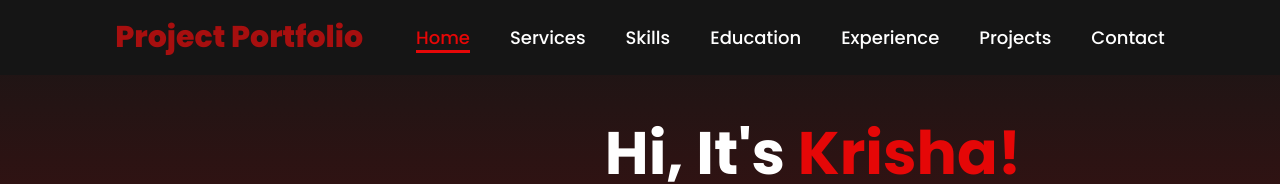
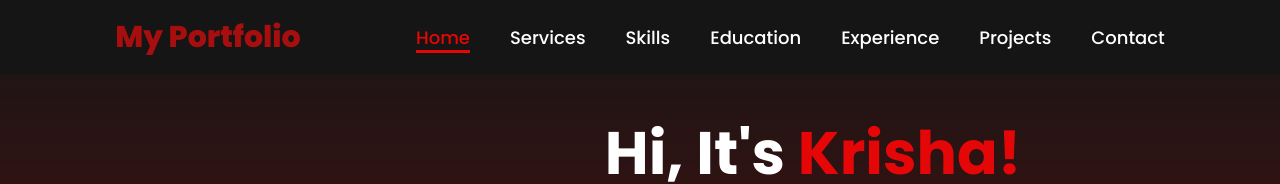
Before and after one commit to krishagyle/Sapitanan_Portfolio, a React (Vite) app in the folder Portfolio Attempt 1/: page / in a window 1280 px wide. Shown: the top 184 px of the page. Built offline with nearby package versions, Linux system fonts and the light colour scheme.

Commit message:
changed name from project portfolio to my portfolio

```diff
--- a/Portfolio Attempt 1/index.html
+++ b/Portfolio Attempt 1/index.html
@@ -12,7 +12,7 @@
     <link rel="preconnect" href="https://fonts.gstatic.com" crossorigin />
     <link href="https://fonts.googleapis.com/css2?family=Poppins:wght@100;200;300;400;500;600;700;800&display=swap"
         rel="stylesheet" />
-    <title>Krisha Gyle | Project Portfolio</title>
+    <title>Krisha Gyle | My Portfolio</title>
     <!-- EmailJS SDK -->
     <script src="https://cdn.jsdelivr.net/npm/@emailjs/browser@4/dist/email.min.js"></script>
 </head>
--- a/Portfolio Attempt 1/src/components/Header.jsx
+++ b/Portfolio Attempt 1/src/components/Header.jsx
@@ -8,7 +8,7 @@ function Header() {
       {/* Desktop Header */}
       <header>
         <NavLink to="/" className="logo">
-          Project Portfolio
+          My Portfolio
         </NavLink>
 
         <nav id="navbar">
```
